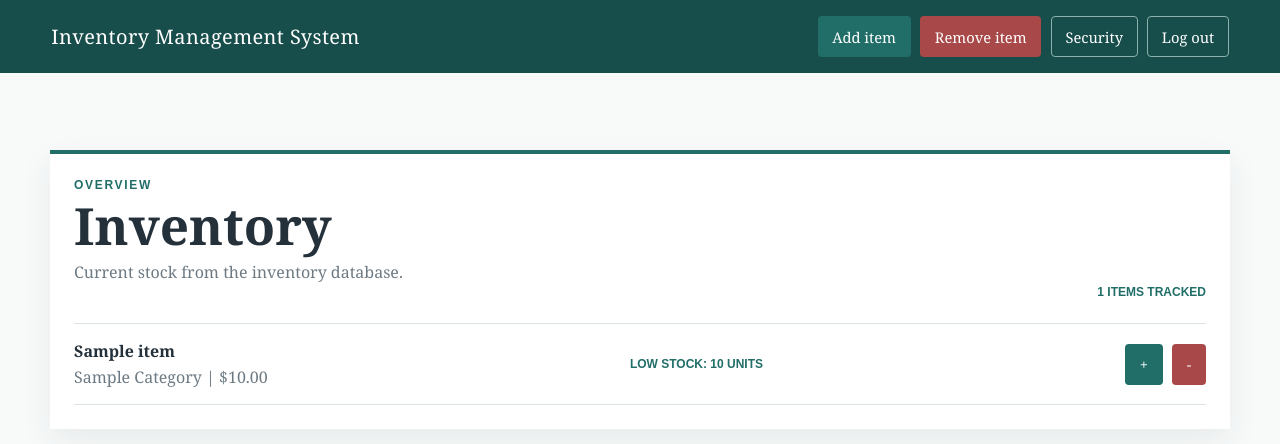
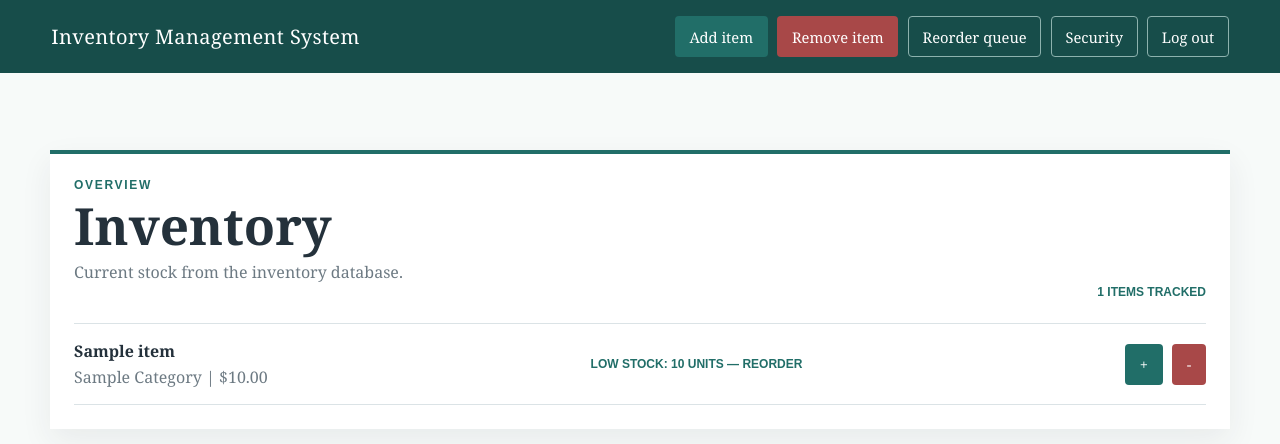
Before and after one commit to mhbuys/Inventory-Management-System, a Python web app: template template/inventory.html in a window 1280 px wide. Shown: the top 444 px of the page. Run offline with Jinja, Linux system fonts and the light colour scheme; the template is opened without the code that fills it: most values are stand-ins (such as "Sample title", 1, 10 or a date in 2020).

Commit message:
Add reorder queue links to inventory page
Adds a Reorder queue action to the inventory banner and makes low-stock status badges clickable. Low-stock items now link directly to the reorder page with the item’s product_id preselected, making restock workflows faster from the inventory view.

```diff
--- a/template/inventory.html
+++ b/template/inventory.html
@@ -8,6 +8,7 @@
     <nav class="banner-actions" aria-label="Inventory actions">
         <a class="button button-primary" href="{{ url_for('add_item_page') }}">Add item</a>
         <a class="button button-danger" href="{{ url_for('remove_item_page') }}">Remove item</a>
+        <a class="button button-quiet" href="{{ url_for('reorder_page') }}">Reorder queue</a>
         <a class="button button-quiet" href="{{ url_for('account_2fa_page') }}">Security</a> <!-- Link to the 2FA setup page - NL -->
         <a class="button button-quiet" href="{{ url_for('logout') }}">Log out</a>
     </nav>
@@ -36,9 +37,9 @@
                 </div>
 
                 {% if item["quantity"] <= item["low_stock_threshold"] %}
-                <span class="status status-low">
-                    Low stock: {{ item["quantity"] }} units
-                </span>
+                <a class="status status-low" href="{{ url_for('reorder_page', product_id=item['product_id']) }}">
+                    LOW STOCK: {{ item["quantity"] }} units — reorder
+                </a>
                 {% else %}
                 <span class="status">
                     {{ item["quantity"] }} units available
```
